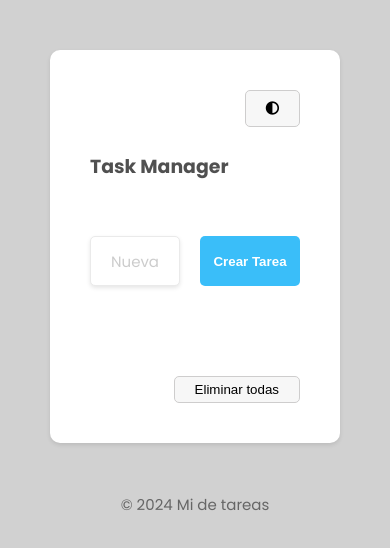
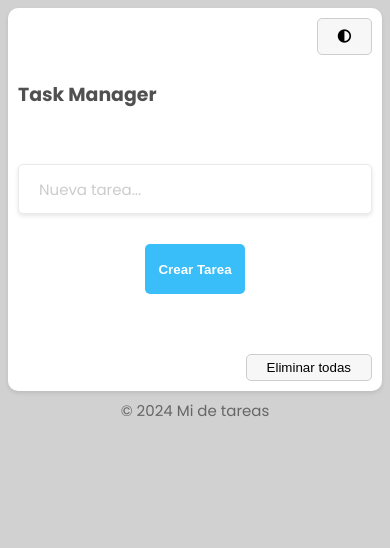
Before and after one commit to jwramirezc/checklist, a plain HTML site: page index.html in a window 390 px wide. Drawn offline with Linux system fonts and the light colour scheme.

Commit message:
se organiza la versión móvil para crear tareas

```diff
--- a/styles.css
+++ b/styles.css
@@ -208,3 +208,17 @@ footer {
   bottom: 0;
   margin-bottom: 30px;
 }
+
+@media (max-width: 720px) {
+  main {
+    margin: 8px;
+    padding: 10px;
+  }
+  .container-new-task {
+    display: flex;
+    flex-direction: column;
+  }
+  .new-task {
+    display: block;
+  }
+}
```
